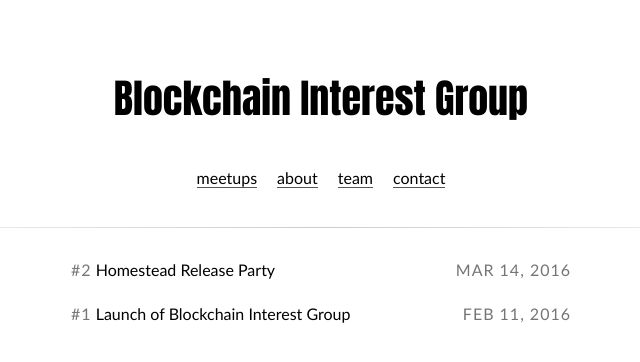
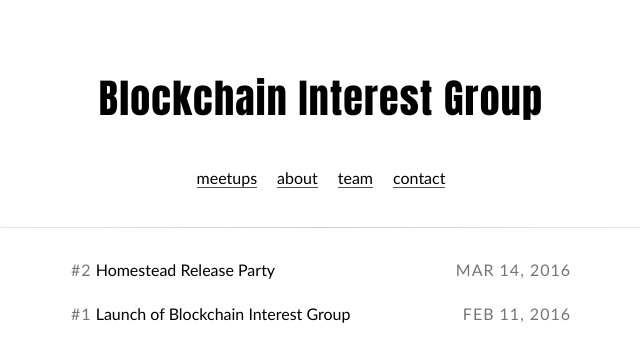
Before and after one commit to big-org/big-org.github.io, a Jekyll site: the page built from index.html, in a window 1280 px wide. Shown: the top 362 px of the page, without its empty margins (319-959 px from the left). Built offline with Jekyll 4.4.1, drawn with Linux system fonts in a browser that asks for light colours.

Commit message:
Updated Footer Text, text-rendering;

```diff
--- a/_layouts/default.html
+++ b/_layouts/default.html
@@ -26,17 +26,6 @@
 			{{ content | replace: '&#8617;', '&#8617;&#xfe0e;' }}
 		</main>
 
-		{% if page.path contains '_posts' %}
-
-			{% if content contains 'reversefootnote' %}
-				<aside class="note"></aside>
-				<script async src="{{site.baseurl}}/assets/footnotes.js"></script>
-			{% endif %}
-
-		{% endif %}
-
-
-
 		<div style="text-align: center" class="footer">
 		  <div style="display: inline-block;">{{site.title}}</div>
 		</div>
--- a/_sass/main.scss
+++ b/_sass/main.scss
@@ -5,6 +5,7 @@
   font-weight: 400;
   -webkit-font-smoothing: antialiased;
   -webkit-text-size-adjust: 100%;
+  text-rendering: optimizeLegibility;
   @media (min-width: 992px) {
     padding: 35px 50px;
   }
@@ -12,6 +13,7 @@
 .logo h1 {
   font-family: Impact, Charcoal, sans-serif;
   font-size: 2.5rem;
+  letter-spacing: 1.2px
 }
 h1 {
   font-size: 30px;
@@ -356,11 +358,7 @@
   }
 }
 .footer {
-  position: fixed;
-  bottom: 30px;
-  text-align: center;
-  background-color: #FFF;
-  color: white;
+  color: #FFF;
 }
 .eventbrite {
   color: green;
```
